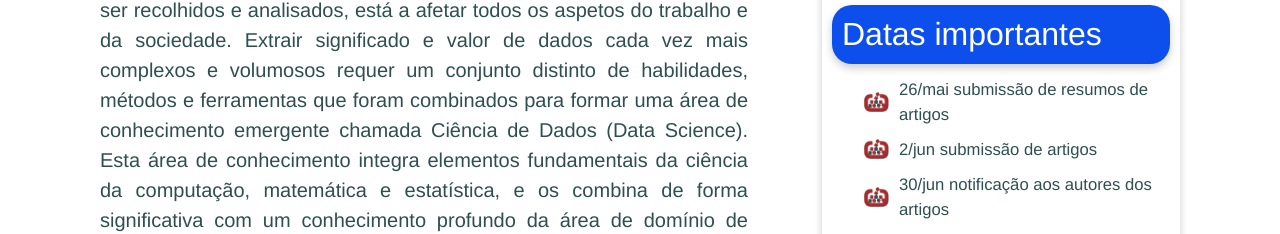
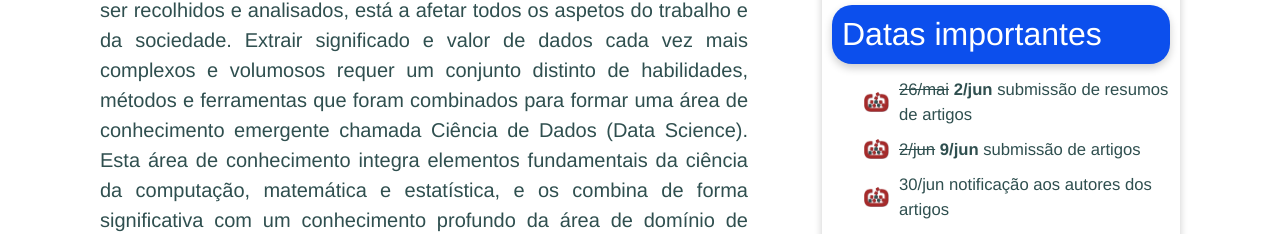
Before and after one commit to h4g0/Inforum2023, a React (Create React App) app: page /tracks/cd in a window 1280 px wide. Shown: the part 251-485 px from the top of the page. Built offline with nearby package versions, Linux system fonts and the light colour scheme.

Commit message:
updates dates

```diff
--- a/src/Main/Dates.tsx
+++ b/src/Main/Dates.tsx
@@ -20,11 +20,11 @@ export function InforumDates(props: any) {
             </li>
 
 
-            <li className={Date.now() > Date.parse("26 May 2023 23:59:00 GMT") ? "oldDate" : "newDate"}>26/mai submissão
+            <li className={Date.now() > Date.parse("02 Jun 2023 23:59:00 GMT") ? "oldDate" : "newDate"}><del>26/mai</del> <b>2/jun</b> submissão
                 de resumos de artigos
             </li>
 
-            <li className={Date.now() > Date.parse("02 Jun 2023 23:59:00 GMT") ? "oldDate" : "newDate"}> 2/jun submissão
+            <li className={Date.now() > Date.parse("09 Jun 2023 23:59:00 GMT") ? "oldDate" : "newDate"}> <del>2/jun</del> <b>9/jun</b> submissão
                 de artigos
             </li>
 
@@ -62,11 +62,11 @@ export function InforumDatesTracks(props: any) {
         <ul>
 
 
-            <li className={Date.now() > Date.parse("26 May 2023 23:59:00 GMT") ? "oldDate" : "newDate"}>26/mai submissão
+            <li className={Date.now() > Date.parse("26 May 2023 23:59:00 GMT") ? "oldDate" : "newDate"}><del>26/mai</del> <b>2/jun</b> submissão
                 de resumos de artigos
             </li>
 
-            <li className={Date.now() > Date.parse("02 Jun 2023 23:59:00 GMT") ? "oldDate" : "newDate"}> 2/jun submissão
+            <li className={Date.now() > Date.parse("02 Jun 2023 23:59:00 GMT") ? "oldDate" : "newDate"}><del> 2/jun</del> <b>9/jun</b> submissão
                 de artigos
             </li>
 
```
